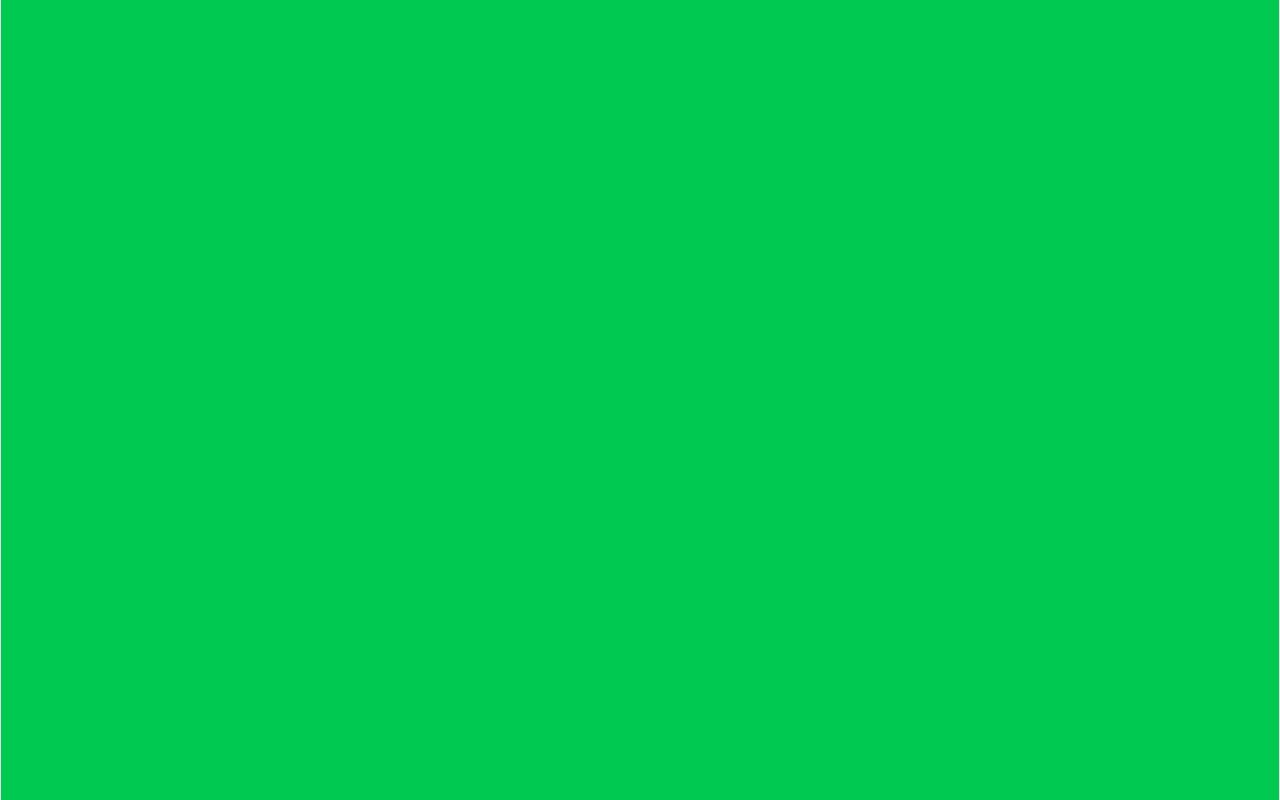
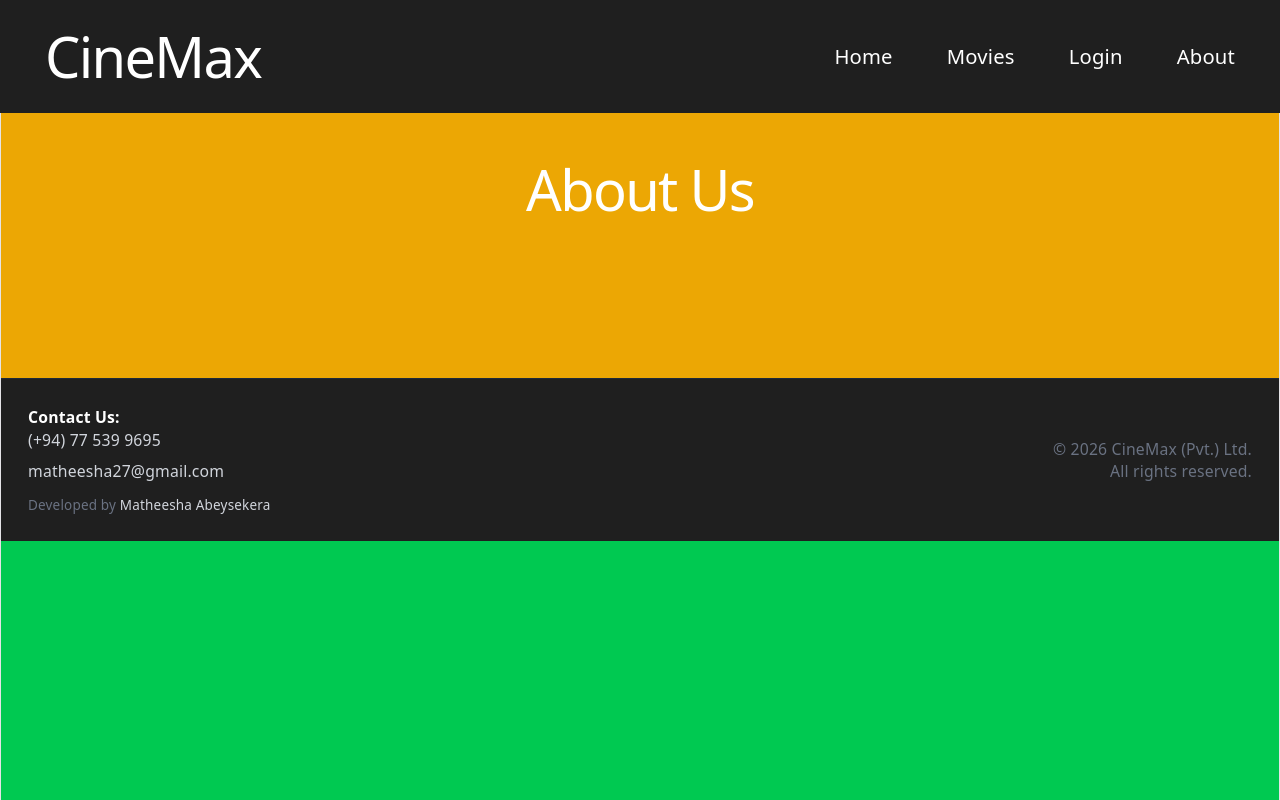
Before and after one commit to matheesha27/movie-ticket-booking-frontend, a React (Vite) app: page /about in a window 1280 px wide. Before the commit this address had no page. Built offline with nearby package versions, Linux system fonts and the light colour scheme.

Commit message:
Handles OTP Verification

```diff
--- a/src/App.jsx
+++ b/src/App.jsx
@@ -9,6 +9,7 @@ import MoviesPage from './pages/MoviesPage'
 import SeatSelectionPage from './pages/SeatSelectionPage'
 import MovieCinemasPage from './pages/MovieCinemasPage'
 import BookingPage from './pages/BookingPage'
+import AboutPage from './pages/AboutPage';
 
 function App() {
 
@@ -24,6 +25,7 @@ function App() {
           <Route path="/seat-selection" element={<SeatSelectionPage />}/>
           <Route path="/movies/cinemas/:movieId" element={<MovieCinemasPage />}/>
           <Route path="/booking" element={<BookingPage />}/>
+          <Route path="/about" element={<AboutPage />}/>
         </Routes>
       </div>
     </BrowserRouter>
--- a/src/components/Header.jsx
+++ b/src/components/Header.jsx
@@ -26,6 +26,10 @@ export default function Header() {
             Login
           </Link>
 
+          <Link to="/about" className="hover:text-secondary">
+            About
+          </Link>
+
         </nav>
 
       </div>
--- /dev/null
+++ b/src/pages/AboutPage.jsx
@@ -0,0 +1,24 @@
+import Header from '../components/Header';
+import Footer from '../components/Footer';
+
+export default function AboutPage() {
+
+  return (
+
+    <div className="min-h-screen text-white">
+
+      <Header />
+
+      <main className="flex-1 p-28 bg-secondary">
+
+        <h1 className="text-4xl font-bold">
+          About Us
+        </h1>
+
+      </main>
+
+      <Footer />
+
+    </div>
+  );
+}
--- a/src/pages/BookingPage.jsx
+++ b/src/pages/BookingPage.jsx
@@ -32,6 +32,7 @@ export default function BookingPage() {
 
   function calculateHandlingFee() {
 
+    {/* Calculate 10% handling fee */}
     const fee = totalPrice * 0.1;
     setHandlingFee(fee);
   }
@@ -66,8 +67,8 @@ export default function BookingPage() {
         {
           email,
           otp,
-          movie_id: movie.id,
-          cinema_id: cinema.id,
+          movie_title: movie.title,
+          cinema_name: cinema.name,
           selected_date: selectedDate,
           seats: selectedSeatLabels,
           total_price: totalPrice,
@@ -75,14 +76,16 @@ export default function BookingPage() {
           customer_mobile: mobile
         }
       );
-      setBookingReference(
-        response.data.booking_reference
-      );
-      toast.success("Booking Confirmed!");
+      if (response.data.success) {
+        setBookingReference(response.data.booking_reference);
+        toast.success("Booking confirmed!");
 
+      } else {
+        toast.error(response.data.message + ". Failed to confirm booking.");
+      }
     } catch (error) {
       console.error(error);
-      toast.error("Invalid OTP");
+      toast.error(error.response?.data?.message + ". Failed to confirm booking.");
     }
   }
 
@@ -153,7 +156,8 @@ export default function BookingPage() {
         {/* SEND OTP BUTTON */}
         <button
           onClick={sendOtp}
-          className="
+          disabled={loading}
+          className={`
             w-full
             bg-blue-600
             hover:bg-blue-700
@@ -163,9 +167,19 @@ export default function BookingPage() {
             rounded-lg
             transition-all
             duration-200
-          "
+
+            ${
+              loading
+                ? "bg-gray-400 cursor-not-allowed"
+                : "bg-blue-600 hover:bg-blue-700"
+            }
+          `}
         >
-          Send OTP
+          {
+            loading
+              ? "Sending OTP..."
+              : "Send OTP"
+          }
         </button>
 
         {/* OTP SECTION */}
@@ -190,7 +204,6 @@ export default function BookingPage() {
                 focus:ring-green-500
               "
             />
-
             <button
               onClick={verifyOtpAndConfirmBooking}
               className="
@@ -237,6 +250,10 @@ export default function BookingPage() {
               {bookingReference}
             </p>
 
+            <p className="mt-2 text-xs text-gray-600">
+              The Booking Confirmation is sent to your email. Please keep the reference number safe for any future correspondence.
+            </p>
+
           </div>
         )}
 
```
